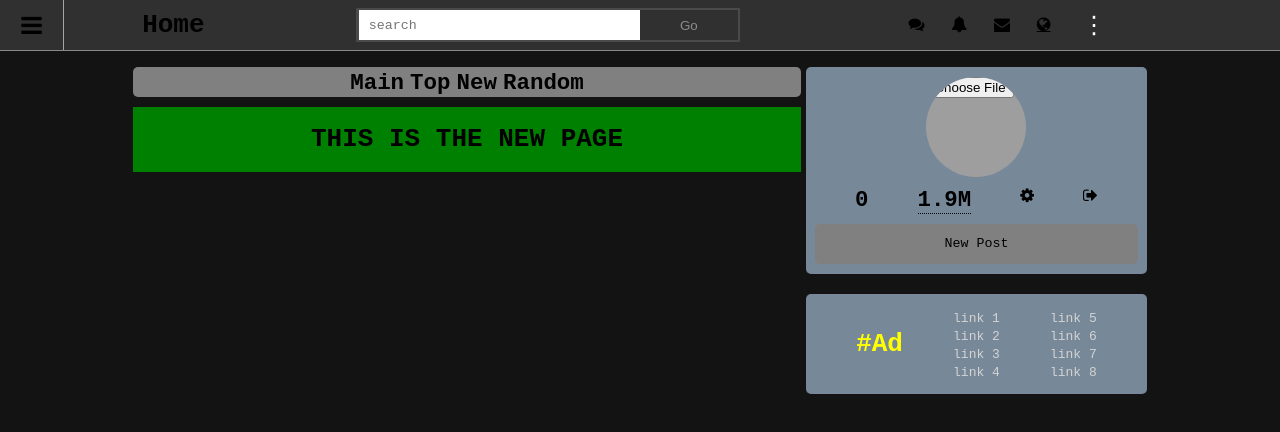
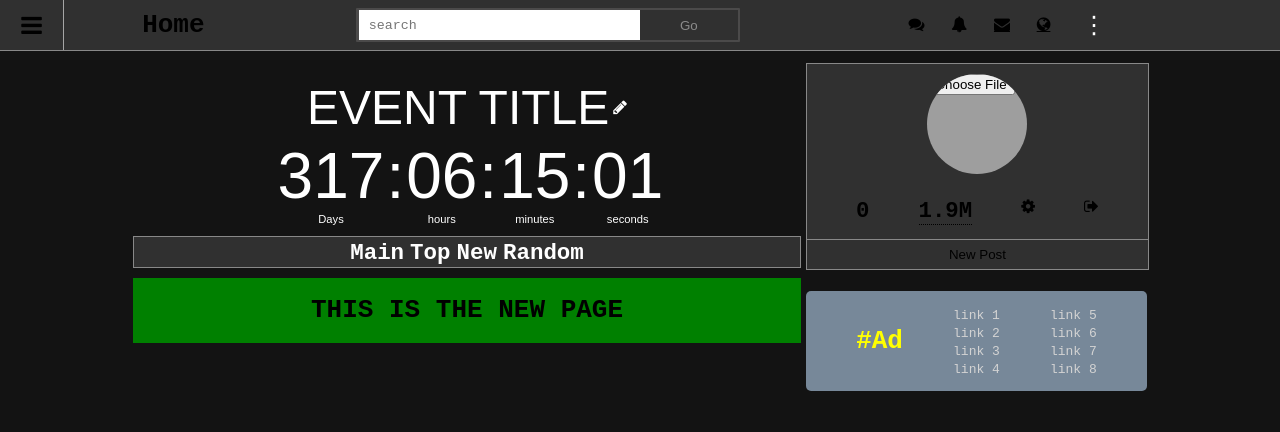
Before and after one commit to itsyoboygod/saucetest, a React (Create React App) app: page /All/pages/new in a window 1280 px wide. Shown: the top 432 px of the page. Built offline with nearby package versions, Linux system fonts and the light colour scheme; grey boxes are pictures that could not be loaded.

Commit message:
last update / home - 21:44 - 18/02

```diff
--- a/src/components/CountdownClock/Editclock/index.jsx
+++ b/src/components/CountdownClock/Editclock/index.jsx
@@ -127,7 +127,6 @@ function Editclock({
                   </li>
                 </ul>
               </div>
-              <div className="add-btn-modal">
                 <button
                   type="submit"
                   id="btn-add-post-modal"
@@ -135,7 +134,6 @@ function Editclock({
                 >
                   <h3>Done</h3>
                 </button>
-              </div>
             </form>
           </div>
         </div>
--- a/src/components/CountdownClock/Editclock/style.css
+++ b/src/components/CountdownClock/Editclock/style.css
@@ -130,6 +130,7 @@
 #modal-clock {
     display: flex;
     flex-direction: column;
+    justify-content: center;
     width: 100%;
     height: auto;
     background-color: #303030;
@@ -137,18 +138,21 @@
     margin-top: 10px;
 }
 
-#modal-clock {
+
+#modal-clock form{
     display: flex;
+    justify-content: center;
     flex-direction: column;
-    justify-content: center;
+    width: 100%;
+    padding: 0;
 }
 
 .input-div-modal-clock {
     display: flex;
     justify-content: center;
-    margin: 0 auto;
-    width: 95%;
-    padding: 0;
+    margin: 5px 0;
+    width: 100%;
+    padding-top: 10px;
 }
 
 .set-time-event ul {
@@ -180,6 +184,7 @@
 #id-event-title {
     border: solid #000;
     padding: 0;
+    width: 95%;
 }
 
 .navtop-file-input-modal-border-doted {
@@ -212,23 +217,16 @@
     cursor: pointer;
 }
 
-.add-btn-modal {
-    display: flex;
-    justify-content: center;
-    width: 95%;
-    height: auto;
-    margin: 5px auto;
-    background-color: grey;
-    border-radius: 5px;
-}
 
 #btn-add-post-modal {
     display: flex;
     justify-content: center;
     width: 100%;
-    border: solid 1px #888;
+    margin-top: 10px;
+    border-top: solid 1px #888 !important;
     outline: none;
     cursor: pointer;
+    border: none;
     padding: 0;
     height: auto;
     background-color: #303030;
--- a/src/components/HeaderLeft/style.css
+++ b/src/components/HeaderLeft/style.css
@@ -1,11 +1,11 @@
 .header-left {
     display: flex;
-    border-radius: 5px;
     margin-bottom: 10px;
     font-family: monospace;
     font-size: 1.2rem;
-    background-color: grey;
+    background-color: #303030;
     justify-content: center;
+    border: solid 1px #888;
     height: 30px;
 }
 
@@ -16,7 +16,7 @@
 
 .header-left a {
     text-decoration: none;
-    color: black;
+    color: white;
     justify-content: space-around;
 }
 
--- a/src/components/Left/index.jsx
+++ b/src/components/Left/index.jsx
@@ -16,6 +16,7 @@ import Tabs from "@material-ui/core/Tabs";
 import Tab from "@material-ui/core/Tab";
 import Typography from "@material-ui/core/Typography";
 import Box from "@material-ui/core/Box";
+import Countdownclock from '../CountdownClock'
 
 import api from "../../services/api";
 
@@ -65,6 +66,7 @@ const Left = () => {
 
   return (
     <div className="left">
+      <Countdownclock/>
       <HeaderLeft />
       <div id="content">
         <div id="each-content">
--- a/src/components/Modal/style.css
+++ b/src/components/Modal/style.css
@@ -71,23 +71,21 @@
 
 .newmodal {
     display: flex;
+    width: 100%;
 }
 
 #myBtn {
-    width: -webkit-fill-available;
-    border-radius: 5px;
     display: flex;
     justify-content: center;
-    width: 300px;
-    height: auto;
+    width: 100%;
+    margin: 0px;
+    border-top: solid 1px #888 !important;
+    outline: none;
+    cursor: pointer;
     border: none;
-    cursor: pointer;
-    outline: none;
-    background-color: grey;
-    border-radius: 5px;
-    font-family: monospace;
-    height: 40px;
-    align-items: center;
+    padding: 7px;
+    background-color: #303030;
+    border-radius: 0px;
 }
 
 #myBtn:hover {
@@ -163,19 +161,6 @@
     border-radius: 5px;
 }
 
-#btn-add-post-modal {
-    width: -webkit-fill-available;
-    border-radius: 5px;
-    display: flex;
-    justify-content: center;
-    width: 95%;
-    border: none;
-    outline: none;
-    cursor: pointer;
-    height: auto;
-    background-color: grey;
-    border-radius: 5px;
-}
 
 #btn-add-post-modal h3 {
     margin: 10px;
--- a/src/components/Pencilicon/style.css
+++ b/src/components/Pencilicon/style.css
@@ -152,19 +152,7 @@
     border-radius: 5px;
 }
 
-#btn-add-post-modal {
-    width: -webkit-fill-available;
-    border-radius: 5px;
-    display: flex;
-    justify-content: center;
-    width: 100%;
-    border: none;
-    outline: none;
-    cursor: pointer;
-    height: auto;
-    background-color: grey;
-    border-radius: 5px;
-}
+
 
 #btn-add-post-modal:hover {
     color: white;
--- a/src/components/Right/index.jsx
+++ b/src/components/Right/index.jsx
@@ -40,11 +40,9 @@ const Right = () => (
         <i className="fas fa-gear"></i>
         <i className="fa fa-sign-out"></i>
       </div>
-      <div className="add-btn">
-        <span>
+
           <Newmodal />
-        </span>
-      </div>
+
     </div>
 
     <div className="ad-box">
--- a/src/components/Right/style.css
+++ b/src/components/Right/style.css
@@ -25,10 +25,10 @@
     flex-direction: column;
     width: 100%;
     height: auto;
-    background-color: lightslategrey;
+    background-color: #303030;
     margin: auto;
-    border-radius: 5px;
-    margin-top: 6%;
+    border: solid 1px #888;
+    margin-top: 5%;
     margin-bottom: 0px;
 }
 
@@ -59,6 +59,7 @@
     display: flex;
     width: 100%;
     justify-content: space-evenly;
+    margin: 14px auto;
 }
 
 .profile-conf i {
@@ -145,20 +146,7 @@
     border-radius: 5px;
 }
 
-#myBtn {
-    width: -webkit-fill-available;
-    border-radius: 5px;
-    display: flex;
-    justify-content: center;
-    width: 100%;
-    height: auto;
-    border: none;
-    cursor: pointer;
-    outline: none;
-    background-color: grey;
-    border-radius: 5px;
-    font-family: monospace;
-}
+
 
 #myBtn:hover {
     color: white;
```
